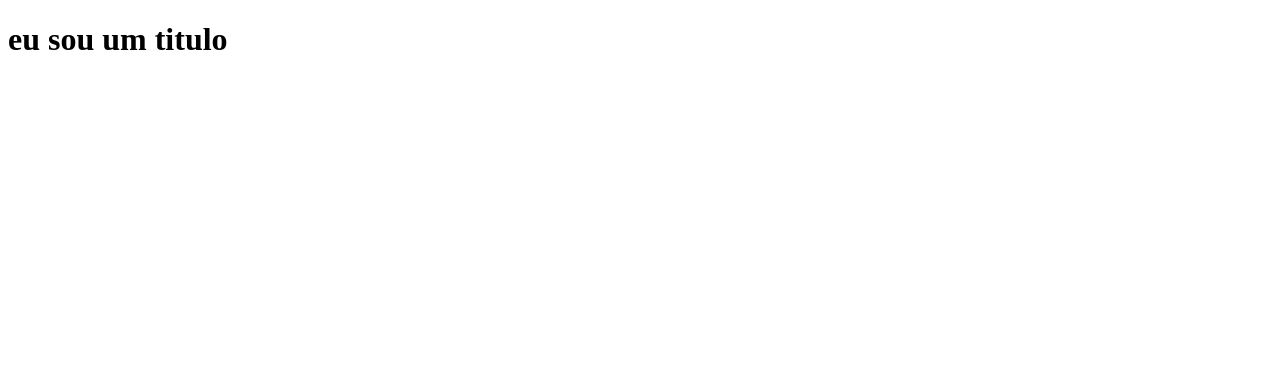
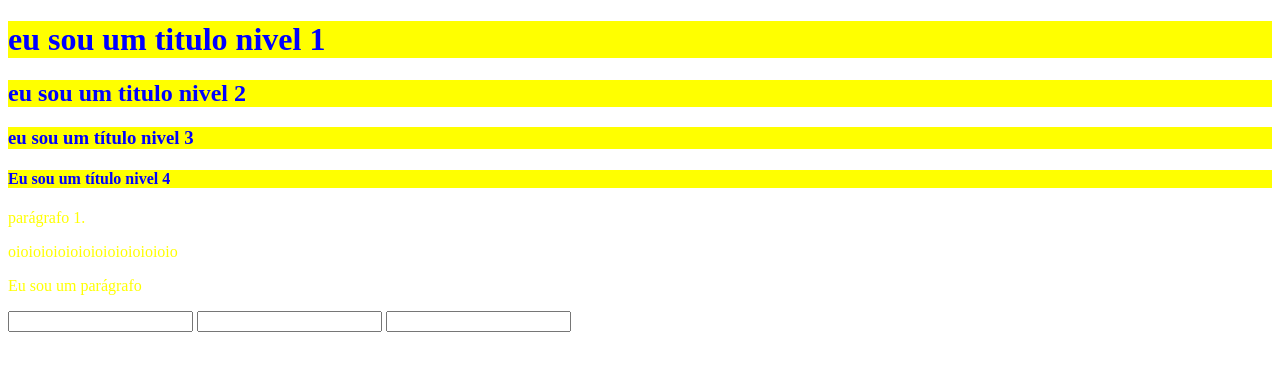
Before and after one commit to JUANPBBR/programacao-web-ceub-turmaA, a plain HTML site: page index.html in a window 1280 px wide. Drawn offline with Linux system fonts and the light colour scheme.

Commit message:
Alteração no index e adição no estilo.css

```diff
--- /dev/null
+++ b/estilo.css
@@ -0,0 +1,7 @@
+ h1,h2,h3, h4 {
+            color: blue;
+            background-color: yellow;
+        }
+        p{
+            color: yellow;
+        }
--- a/index.html
+++ b/index.html
@@ -3,10 +3,24 @@
 <head>
     <meta charset="UTF-8">
     <meta name="viewport" content="width=device-width, initial-scale=1.0">
-    <title>Document</title>
+    <title>Programação WEB - Turma A</title>
+
+    <link rel="stylesheet" href="estilo.css">
 </head>
 <body>
-    <h1>eu sou um titulo</h1>
+
+
+    <h1 >eu sou um titulo nivel 1</h1>
+    <h2 >eu sou um titulo nivel 2</h2>
+    <h3 >eu sou um título nivel 3</h3>
+    <h4>Eu sou um título nivel 4</h4>
+    <p> parágrafo 1.</p>
+    <p>oioioioioioioioioioioioioio</p>
+    <p>Eu sou um parágrafo</p>
+
+    <input type="text">
+    <input type="password">
+    <input type="number">
 
 </body>
 </html>
```
